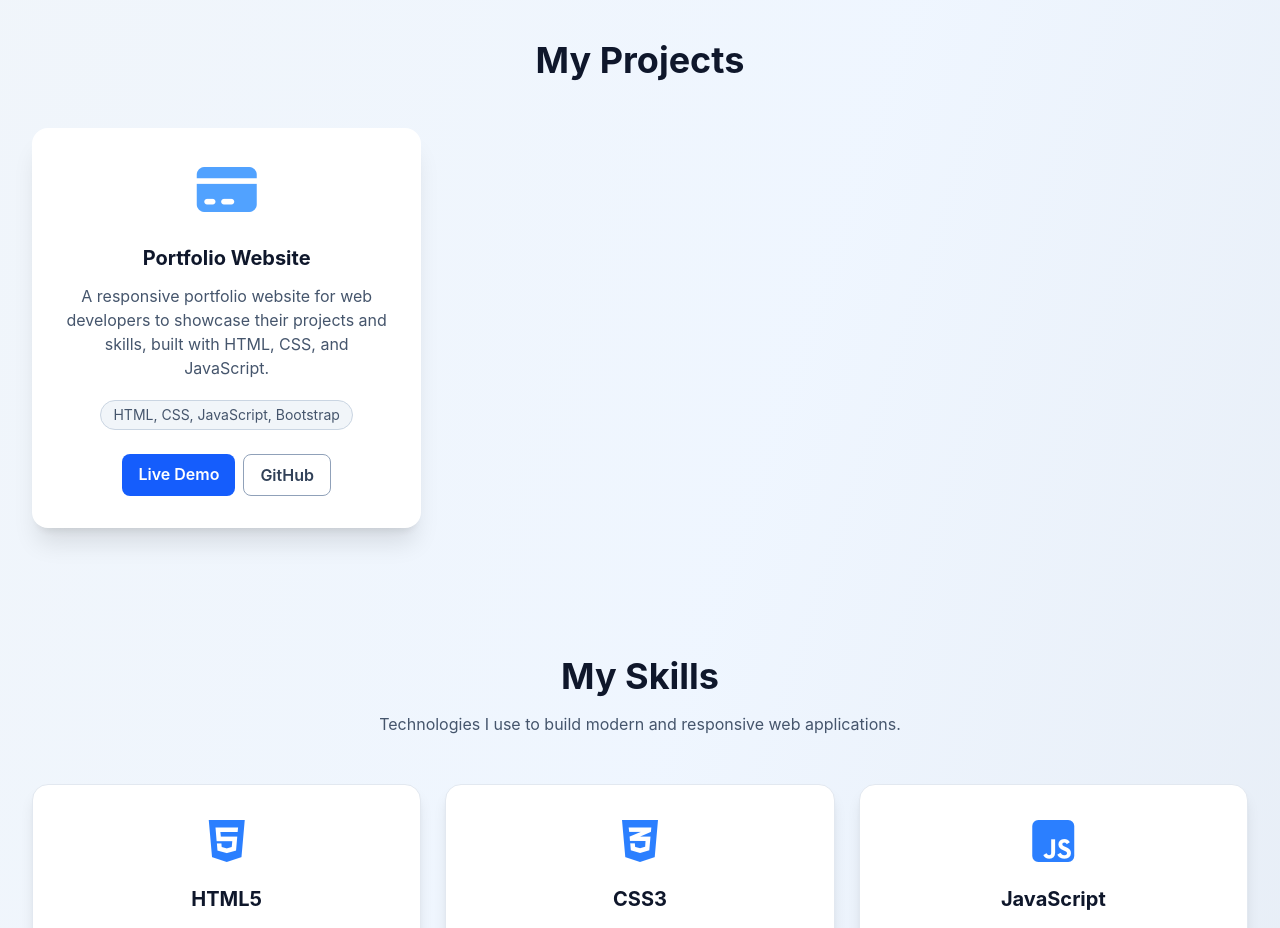
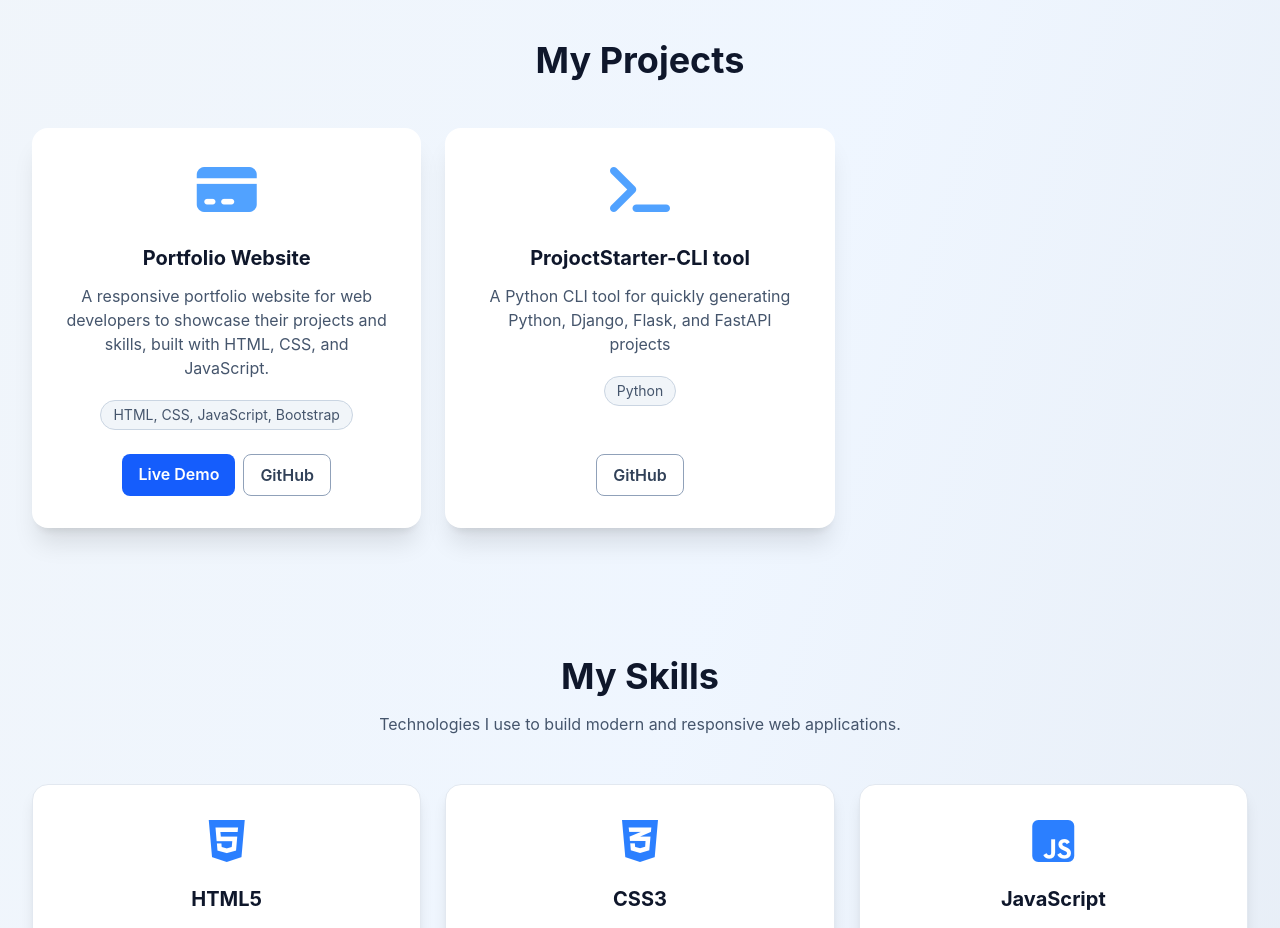
Before and after one commit to hamada-cool/Mohamed, a React (Vite) app: page / in a window 1280 px wide. Shown: the part 1100-2028 px from the top of the page. Built offline with nearby package versions, Linux system fonts and the light colour scheme; no server answers.

Commit message:
add a new project

```diff
--- a/src/pages/Projects.jsx
+++ b/src/pages/Projects.jsx
@@ -1,7 +1,13 @@
 export default function Projects() {
   return (
-        <section id="projects" className="mx-auto max-w-7xl px-4 py-16 sm:px-6 lg:px-8">
-  <h2 className="mb-12 text-center text-3xl font-bold text-slate-900 dark:text-white sm:text-4xl" data-aos="fade-up">
+    <section
+      id="projects"
+      className="mx-auto max-w-7xl px-4 py-16 sm:px-6 lg:px-8"
+    >
+      <h2
+        className="mb-12 text-center text-3xl font-bold text-slate-900 dark:text-white sm:text-4xl"
+        data-aos="fade-up"
+      >
         My Projects
       </h2>
 
@@ -10,11 +16,12 @@ export default function Projects() {
         <div data-aos="zoom-in" data-aos-delay="200">
           <div className="flex h-full flex-col rounded-2xl bg-white p-8 text-center text-slate-900 shadow-xl transition duration-300 hover:-translate-y-2 hover:shadow-blue-500/20 dark:bg-slate-800 dark:text-white">
             <div className="mb-6">
-          <i className="fa-solid fa-credit-card text-6xl text-blue-400" aria-hidden="true"></i>
+              <i
+                className="fa-solid fa-credit-card text-6xl text-blue-400"
+                aria-hidden="true"
+              ></i>
             </div>
-        <h3 className="mb-3 text-xl font-bold">
-          Portfolio Website
-        </h3>
+            <h3 className="mb-3 text-xl font-bold">Portfolio Website</h3>
             <p className="text-slate-600 dark:text-slate-300">
               A responsive portfolio website for web developers to showcase
               their projects and skills, built with HTML, CSS, and JavaScript.
@@ -44,12 +51,43 @@ export default function Projects() {
               >
                 GitHub
               </a>
+            </div>
+          </div>
+        </div>
+        {/* PROJECT 2 */}
+        <div data-aos="zoom-in" data-aos-delay="200">
+          <div className="flex h-full flex-col rounded-2xl bg-white p-8 text-center text-slate-900 shadow-xl transition duration-300 hover:-translate-y-2 hover:shadow-blue-500/20 dark:bg-slate-800 dark:text-white">
+            <div className="mb-6">
+              <i
+                className="fa-solid fa-terminal text-6xl text-blue-400"
+                aria-hidden="true"
+              ></i>
+            </div>
+            <h3 className="mb-3 text-xl font-bold">ProjoctStarter-CLI tool</h3>
+            <p className="text-slate-600 dark:text-slate-300">
+              A Python CLI tool for quickly generating Python, Django, Flask,
+              and FastAPI projects
+            </p>
 
+            <div className="mb-6 mt-5">
+              <span className="inline-block rounded-full border border-slate-300 bg-slate-100 px-3 py-1 text-sm text-slate-600 dark:border-slate-700 dark:bg-slate-800 dark:text-slate-300">
+                Python
+              </span>
+            </div>
+
+            <div className="mt-auto flex flex-wrap justify-center gap-2">
+              <a
+                href="https://github.com/hamada-cool/projectstarter"
+                className="rounded-lg border border-slate-400 px-4 py-2 font-semibold text-slate-700 transition hover:bg-slate-900 hover:text-white focus:outline-none focus:ring-2 focus:ring-blue-500 dark:border-slate-600 dark:text-white dark:hover:bg-slate-100 dark:hover:text-slate-900"
+                target="_blank"
+                rel="noopener noreferrer"
+              >
+                GitHub
+              </a>
             </div>
           </div>
         </div>
       </div>
-
     </section>
   );
 }
```
Lines whose indentation alone changed are shown as unchanged.
